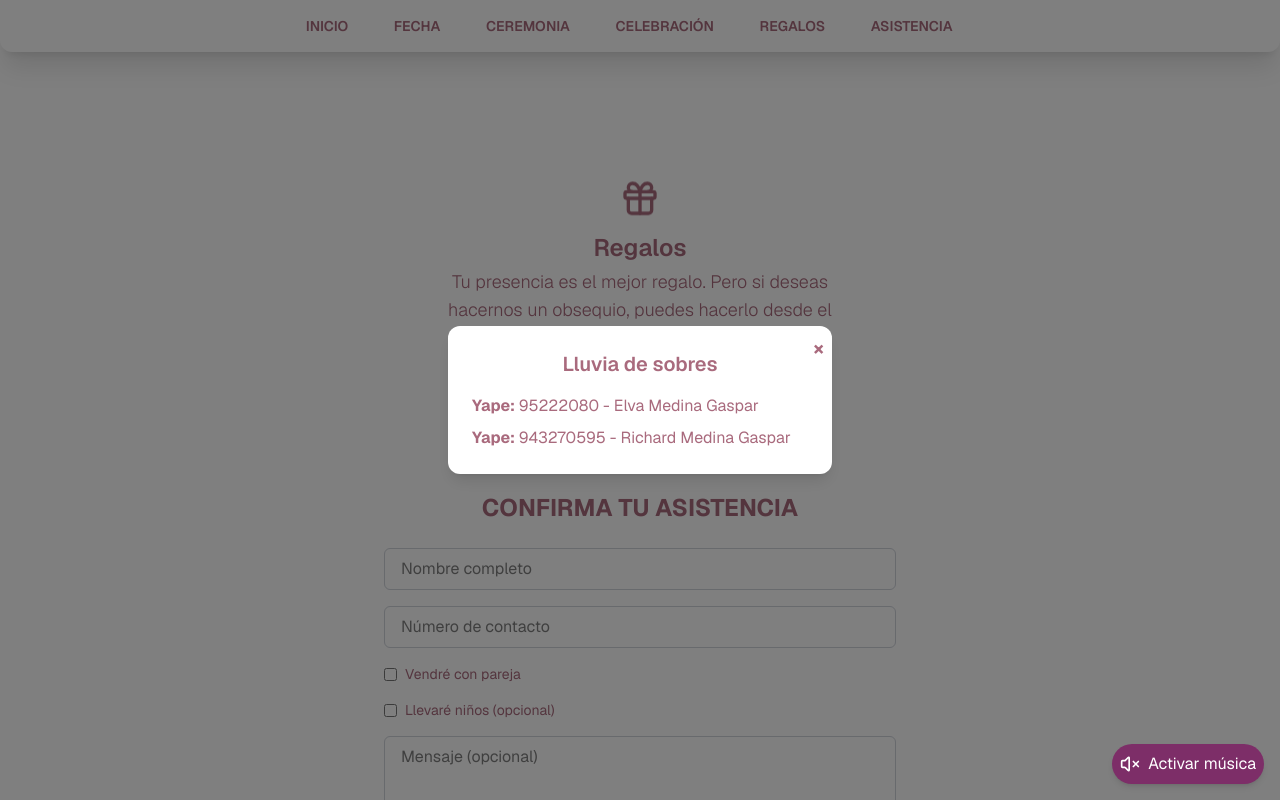
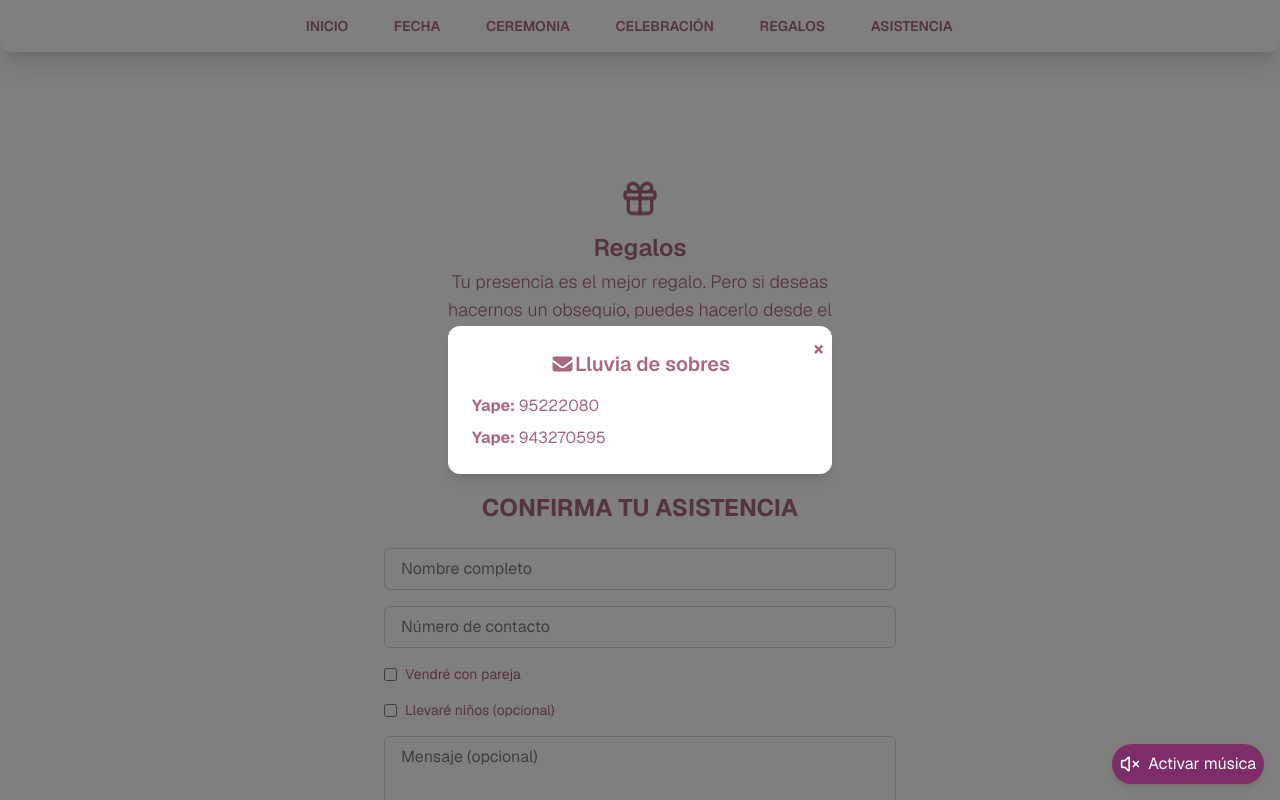
Before and after one commit to Favio-coder/invitacion, a Next.js app: page / in a window 1280 px wide. Both pictures are taken after a click on the button "Lluvia de sobres". Shown: the part 2366-3166 px from the top of the page. Built offline with nearby package versions, Linux system fonts and the light colour scheme.

Commit message:
correcion

```diff
--- a/src/app/page.js
+++ b/src/app/page.js
@@ -9,6 +9,7 @@ import { FontAwesomeIcon } from "@fortawesome/react-fontawesome";
 import { faChurch, faChampagneGlasses } from "@fortawesome/free-solid-svg-icons";
 import { faCalendarDays, faClock } from "@fortawesome/free-solid-svg-icons";
 import { faUserTie, faFemale } from "@fortawesome/free-solid-svg-icons";
+import { faEnvelope } from "@fortawesome/free-solid-svg-icons"
 
 export default function Home() {
   const [showModal, setShowModal] = useState(false);
@@ -170,10 +171,13 @@ export default function Home() {
               className="absolute top-2 right-2 text-[#a96a7d] font-bold text-xl hover:opacity-60"
               onClick={() => setShowModal(false)}
             >×</button>
-            <h3 className="text-xl font-semibold mb-4 text-center">Lluvia de sobres</h3>
+            <h3 className="text-xl font-semibold mb-4 text-center">
+              <FontAwesomeIcon icon={faEnvelope} className="text-[#a96a7d]" />
+              Lluvia de sobres
+            </h3>
             <div className="space-y-2">
-              <p><span className="font-bold">Yape:</span> 95222080 - Elva Medina Gaspar</p>
-              <p><span className="font-bold">Yape:</span> 943270595 - Richard Medina Gaspar</p>
+              <p><span className="font-bold">Yape:</span> 95222080</p>
+              <p><span className="font-bold">Yape:</span> 943270595</p>
             </div>
           </div>
         </div>
```
